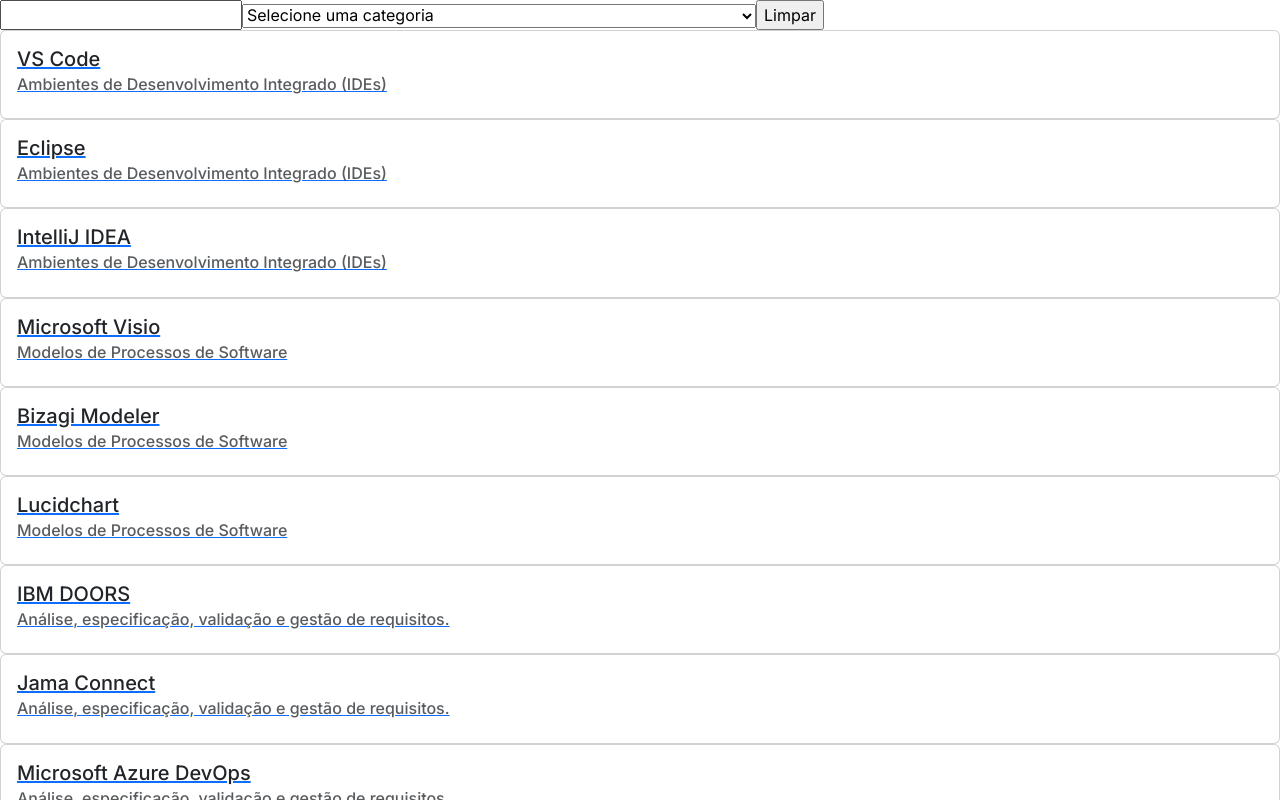
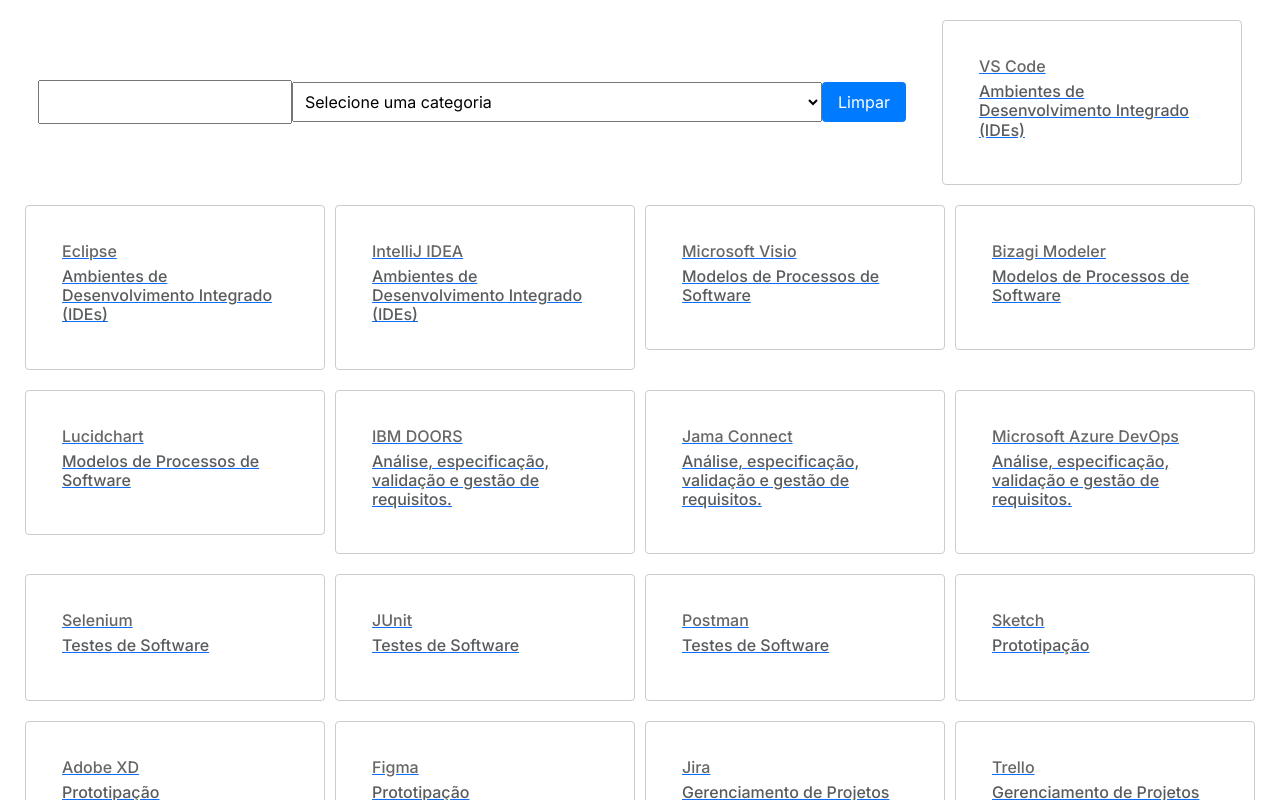
Before and after one commit to NetoNobre/TrabalhoA3, a Next.js app: page / in a window 1280 px wide. Shown: the top 800 px of the page. Built offline with nearby package versions, Linux system fonts and the light colour scheme.

Commit message:
Metade do CSS já foi

```diff
--- a/src/app/globals.css
+++ b/src/app/globals.css
@@ -1,3 +1,101 @@
+
+/* Estilos para o título */
 .titulo {
-  color: aliceblue;
+  font-size: 24px;
+  font-weight: bold;
+  color: #333; /* Cor do texto do título */
 }
+
+/* Estilos para o tipo */
+.tipo {
+  font-size: 18px;
+  font-style: italic;
+  color: #666; /* Cor do texto do tipo */
+}
+
+/* Estilos para a descrição */
+.sobre {
+  font-size: 16px;
+  line-height: 1.5;
+  color: #999; /* Cor do texto da descrição */
+}
+
+/* Estilos para o link */
+.link {
+  display: inline-block;
+  padding: 8px 16px;
+  background-color: #007bff; /* Cor de fundo do link */
+  color: #fff; /* Cor do texto do link */
+  text-decoration: none;
+  border-radius: 4px;
+  transition: background-color 0.3s ease;
+}
+
+.link:hover {
+  background-color: #0056b3; /* Cor de fundo do link quando hover */
+}
+
+main {
+  display: flex;
+  flex-wrap: wrap;
+  justify-content: space-around;
+  padding: 20px;
+}
+
+nav {
+  display: flex;
+  justify-content: space-between;
+  align-items: center;
+  margin-bottom: 20px;
+
+}
+
+input[type="text"] {
+  padding: 8px;
+  font-size: 16px;
+  color: #2f303b;
+}
+
+select {
+  padding: 8px;
+  font-size: 16px;
+}
+
+input[type="button"] {
+  padding: 8px 16px;
+  font-size: 16px;
+  background-color: #007bff;
+  color: #fff;
+  border: none;
+  border-radius: 4px;
+  cursor: pointer;
+}
+
+input[type="button"]:hover {
+  background-color: #0056b3;
+}
+
+.card {
+  width: 300px;
+  margin-bottom: 20px;
+  padding: 20px;
+  border: 1px solid #ccc;
+  border-radius: 4px;
+}
+
+.card h3 {
+  font-size: 20px;
+  margin-bottom: 10px;
+}
+
+.card h5 {
+  font-size: 16px;
+  color: #666;
+  margin-bottom: 10px;
+}
+
+.card p {
+  font-size: 14px;
+  color: #333;
+  margin-bottom: 10px;
+}
```
